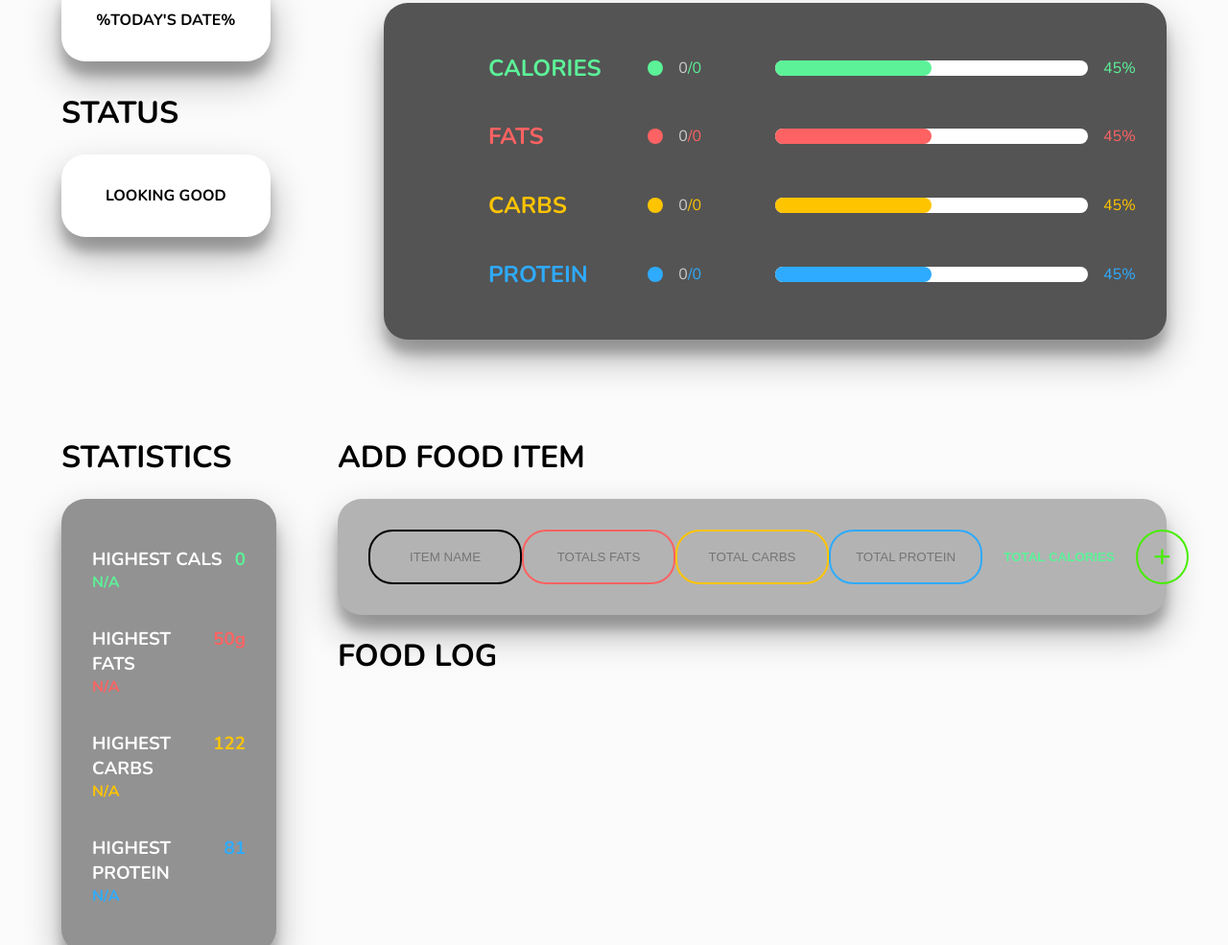
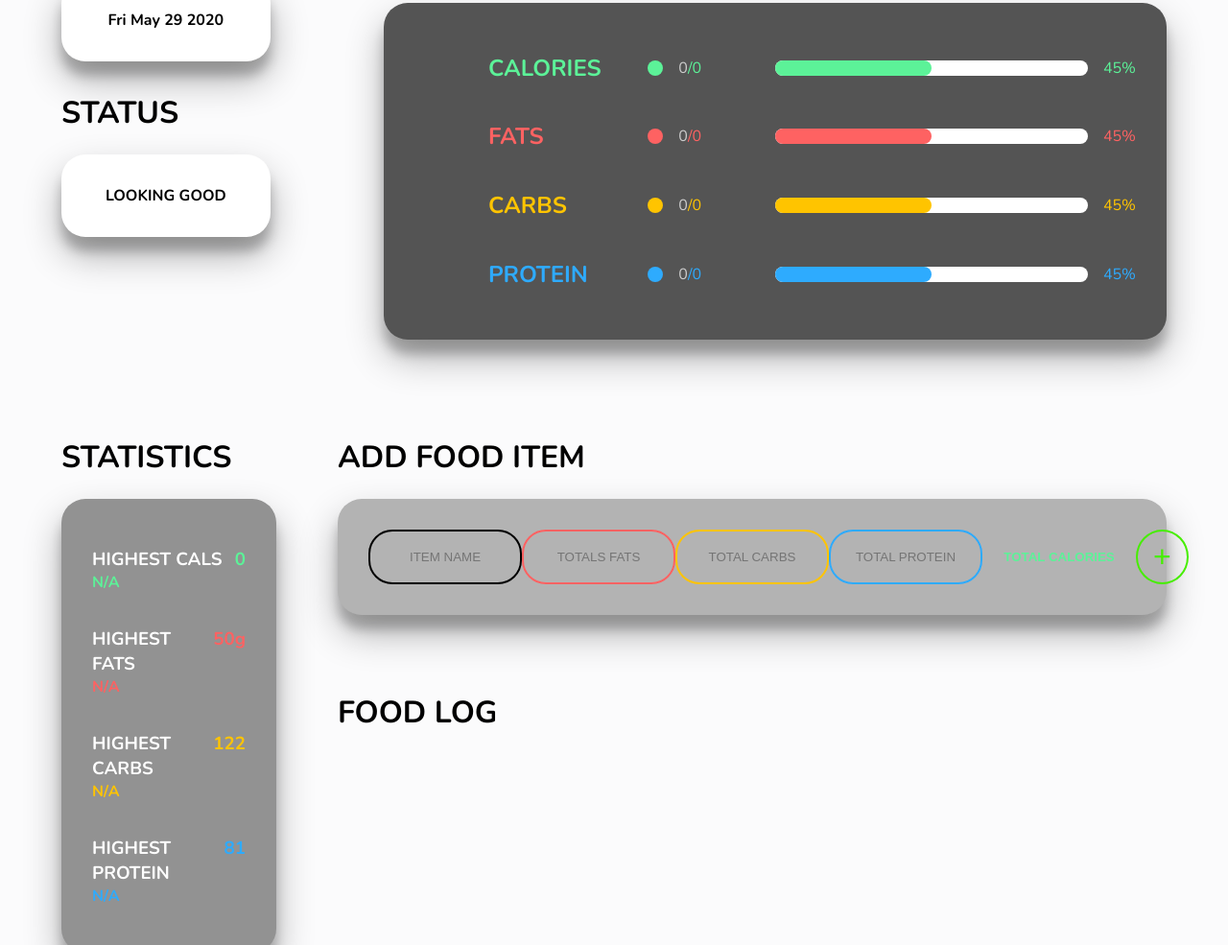
Before and after one commit to aaronpasuncion/macro_tracker, a website: page dist/index.html in a window 1280 px wide. Shown: the part 376-1361 px from the top of the page at 96% size. Drawn offline with nearby package versions, Linux system fonts and the light colour scheme.

Commit message:
added date object to display the current date the user is logging their macros for

```diff
--- a/scss/_layout.scss
+++ b/scss/_layout.scss
@@ -155,6 +155,9 @@ LAYOUT */
 
 //right side
 
+.food {
+  margin-top: 5rem;
+}
 .food__wrapper,
 .food__head,
 .food__intro {
```
Also changed, not shown: dist/css/main.css, dist/js/main.js.
